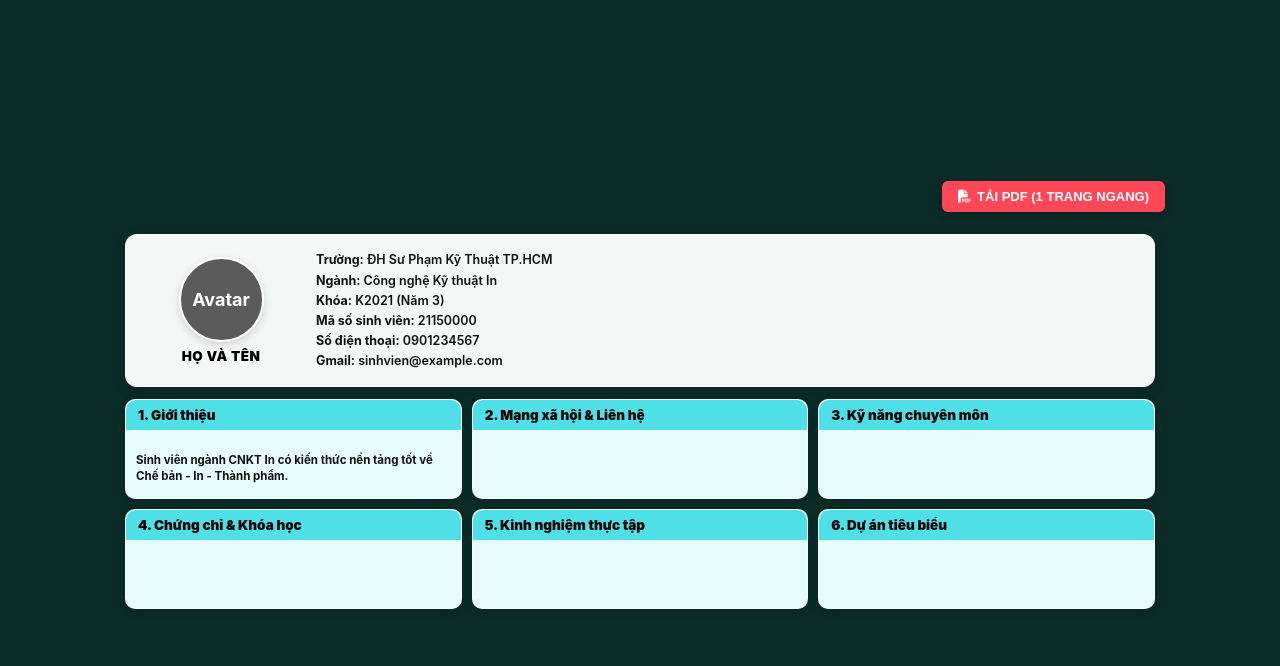
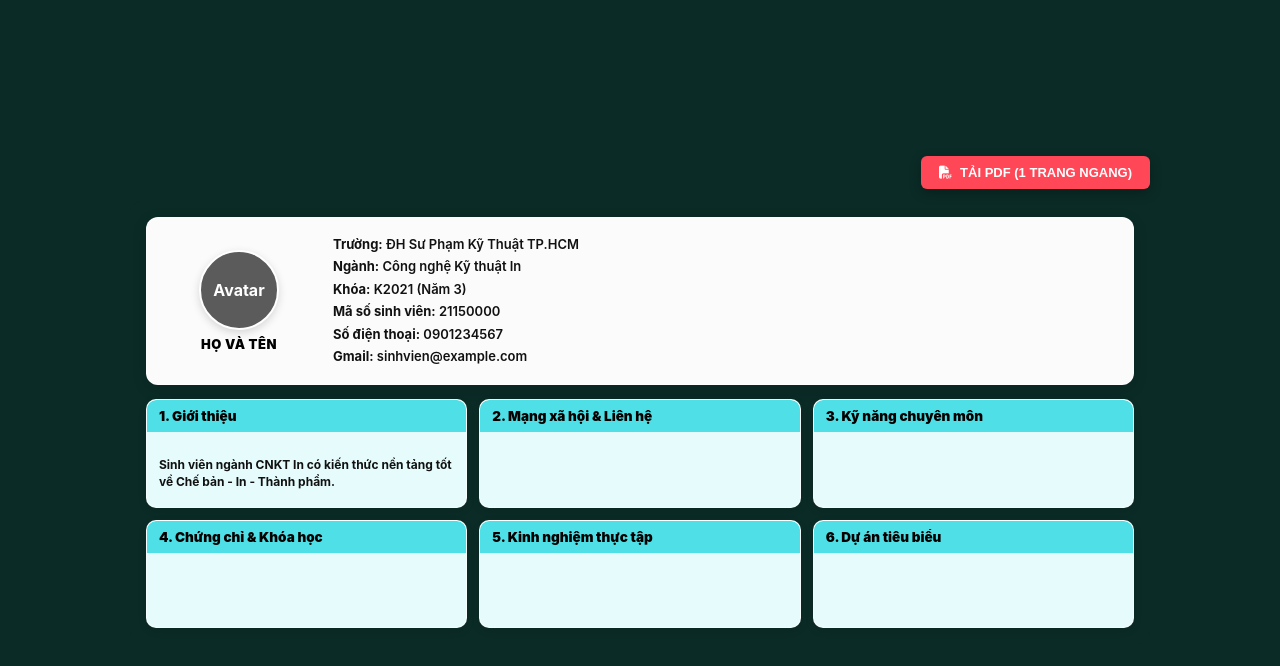
Before and after one commit to Luong-Hoang-Phuc/CV, a plain HTML site: page index.html in a window 1280 px wide. Drawn offline with Linux system fonts and the light colour scheme; no server answers.

Commit message:
Update index.html

```diff
--- a/index.html
+++ b/index.html
@@ -17,7 +17,7 @@
             --text-color: #000000;
         }
 
-        * {
+        *, *::before, *::after {
             box-sizing: border-box;
         }
 
@@ -25,20 +25,21 @@
             background-color: var(--bg-color);
             font-family: -apple-system, BlinkMacSystemFont, "Segoe UI", Roboto, "Helvetica Neue", Arial, sans-serif;
             margin: 0;
-            padding: 15px;
+            padding: 20px 10px;
             color: var(--text-color);
-            transition: background-color 0.3s;
             min-height: 100vh;
             display: flex;
             flex-direction: column;
+            align-items: center;
             justify-content: center;
-            align-items: center;
             -webkit-font-smoothing: antialiased;
+            -moz-osx-font-smoothing: grayscale;
+            text-rendering: optimizeLegibility;
         }
 
         .main-wrapper {
             width: 100%;
-            max-width: 1050px;
+            max-width: 1020px;
             margin: 0 auto;
         }
 
@@ -53,15 +54,15 @@
             background-color: #ff4757;
             color: #fff;
             border: none;
-            padding: 8px 16px;
+            padding: 9px 18px;
             font-size: 13px;
             font-weight: bold;
             border-radius: 6px;
             cursor: pointer;
             display: inline-flex;
             align-items: center;
-            gap: 6px;
-            box-shadow: 0 3px 10px rgba(0,0,0,0.2);
+            gap: 8px;
+            box-shadow: 0 4px 12px rgba(0,0,0,0.25);
             transition: all 0.2s ease;
         }
 
@@ -70,38 +71,46 @@
             transform: translateY(-1px);
         }
 
-        /* Khung nội dung PDF */
+        /* Khung nội dung PDF cố định tỉ lệ A4 Ngang */
         #pdfContent {
             background-color: var(--bg-color);
-            padding: 10px;
+            padding: 16px;
             border-radius: 12px;
+            width: 100%;
+            box-sizing: border-box;
         }
 
         .header-container {
             display: flex;
-            justify-content: space-between;
             align-items: center;
             width: 100%;
-            margin-bottom: 12px;
-            background: rgba(255, 255, 255, 0.96);
-            padding: 14px 20px;
+            margin-bottom: 14px;
+            background: rgba(255, 255, 255, 0.98);
+            padding: 14px 22px;
             border-radius: 12px;
-            box-shadow: 0 4px 15px rgba(0, 0, 0, 0.1);
-            border: 1px solid rgba(255, 255, 255, 0.6);
+            box-shadow: 0 4px 15px rgba(0, 0, 0, 0.12);
+            border: 1px solid rgba(255, 255, 255, 0.8);
         }
 
-        .profile-section { display: flex; flex-direction: column; align-items: center; width: 150px; text-align: center; }
+        .profile-section {
+            display: flex;
+            flex-direction: column;
+            align-items: center;
+            width: 140px;
+            flex-shrink: 0;
+            text-align: center;
+        }
 
         .avatar-circle {
-            width: 85px;
-            height: 85px;
+            width: 80px;
+            height: 80px;
             background-color: #5b5b5b;
             border-radius: 50%;
             display: flex;
             justify-content: center;
             align-items: center;
             color: #fff;
-            font-size: 18px;
+            font-size: 16px;
             font-weight: bold;
             margin-bottom: 6px;
             overflow: hidden;
@@ -110,24 +119,23 @@
         }
 
         .avatar-circle img { width: 100%; height: 100%; object-fit: cover; }
-        .profile-name { font-size: 13.5px; font-weight: 900; text-transform: uppercase; letter-spacing: 0.5px; color: #000; }
+        .profile-name { font-size: 13px; font-weight: 900; text-transform: uppercase; letter-spacing: 0.5px; color: #000; }
 
         .info-section {
             flex-grow: 1;
-            margin-left: 20px;
-            font-size: 12.5px;
-            line-height: 1.45;
+            margin-left: 24px;
+            font-size: 13px;
+            line-height: 1.5;
             font-weight: 600;
             color: #111;
-            word-break: break-word;
         }
-        .info-section p { margin: 2px 0; }
+        .info-section p { margin: 3px 0; }
 
-        /* Grid 3 cột x 2 hàng - Đảm bảo các hàng cao bằng nhau */
+        /* Grid 3 cột x 2 hàng dàn đều */
         .grid-container {
             display: grid;
             grid-template-columns: repeat(3, 1fr);
-            gap: 10px;
+            gap: 12px;
             width: 100%;
             grid-auto-rows: 1fr;
         }
@@ -139,24 +147,24 @@
             box-shadow: 0 3px 10px rgba(0, 0, 0, 0.08);
             display: flex;
             flex-direction: column;
-            border: 1px solid rgba(255, 255, 255, 0.5);
+            border: 1px solid rgba(255, 255, 255, 0.6);
             height: 100%;
         }
 
         .section-banner {
             background-color: var(--banner-bg);
             color: #000000;
-            padding: 7px 12px;
+            padding: 8px 12px;
             font-size: 13.5px;
             font-weight: 900;
-            border-top-left-radius: 10px;
-            border-top-right-radius: 10px;
+            border-top-left-radius: 9px;
+            border-top-right-radius: 9px;
         }
 
         .section-body {
-            padding: 10px;
-            font-size: 11.5px;
-            line-height: 1.4;
+            padding: 12px;
+            font-size: 12px;
+            line-height: 1.45;
             color: #111;
             flex-grow: 1;
             display: flex;
@@ -164,22 +172,21 @@
             justify-content: space-between;
         }
 
-        .section-body ul { padding-left: 14px; margin: 0; }
-        .media-box { margin-top: 6px; padding: 5px; background: rgba(255, 255, 255, 0.75); border-radius: 6px; }
-        .link-buttons { display: flex; flex-wrap: wrap; gap: 5px; margin-top: 2px; }
+        .section-body ul { padding-left: 16px; margin: 0; }
+        .media-box { margin-top: 8px; padding: 6px; background: rgba(255, 255, 255, 0.85); border-radius: 6px; }
+        .link-buttons { display: flex; flex-wrap: wrap; gap: 6px; margin-top: 2px; }
 
         .btn-link-badge {
             display: inline-flex;
             align-items: center;
-            gap: 4px;
-            padding: 4px 8px;
+            gap: 5px;
+            padding: 5px 10px;
             background: #0f9d58;
             color: #ffffff !important;
             text-decoration: none !important;
             border-radius: 4px;
             font-weight: bold;
-            font-size: 11px;
-            cursor: pointer;
+            font-size: 11.5px;
             transition: all 0.15s ease;
         }
 
@@ -197,7 +204,7 @@
         @media (max-width: 600px) {
             .grid-container { grid-template-columns: 1fr; }
             .header-container { flex-direction: column; text-align: center; }
-            .info-section { margin-left: 0; margin-top: 10px; }
+            .info-section { margin-left: 0; margin-top: 12px; }
         }
 
         @media print {
@@ -380,7 +387,7 @@
         };
     </script>
 
-    <!-- Kịch bản xuất PDF chất lượng cao, không vỡ nét -->
+    <!-- Kịch bản xuất PDF chất lượng cao, không vỡ nét & không mất góc -->
     <script>
         function exportToPDF() {
             const element = document.getElementById('pdfContent');
@@ -391,17 +398,19 @@
             btn.disabled = true;
 
             const opt = {
-                margin:       [4, 4, 4, 4],
+                margin:       [5, 5, 5, 5],
                 filename:     'Portfolio_LuongHoangPhuc.pdf',
-                image:        { type: 'jpeg', quality: 1.0 },
+                image:        { type: 'png' }, // PNG giữ nét tuyệt đối, không nén mờ như JPEG
                 html2canvas:  {
-                    scale: 3,             // Tăng độ nét cực cao chống bể hình/chữ
+                    scale: 3,                // Độ phân giải siêu nét (300 DPI)
                     useCORS: true,
                     logging: false,
                     letterRendering: true,
-                    windowWidth: 1050     // Cố định độ rộng viewport chụp ảnh
+                    scrollX: 0,              // Cố định điểm chụp từ sát góc trái
+                    scrollY: 0,              // Cố định điểm chụp từ sát góc trên
+                    windowWidth: 1020        // Cố định viewport canvas khớp hoàn toàn với container
                 },
-                jsPDF:        { unit: 'mm', format: 'a4', orientation: 'landscape' },
+                jsPDF:        { unit: 'mm', format: 'a4', orientation: 'landscape', compress: true },
                 enableLinks:  true
             };
 
```
